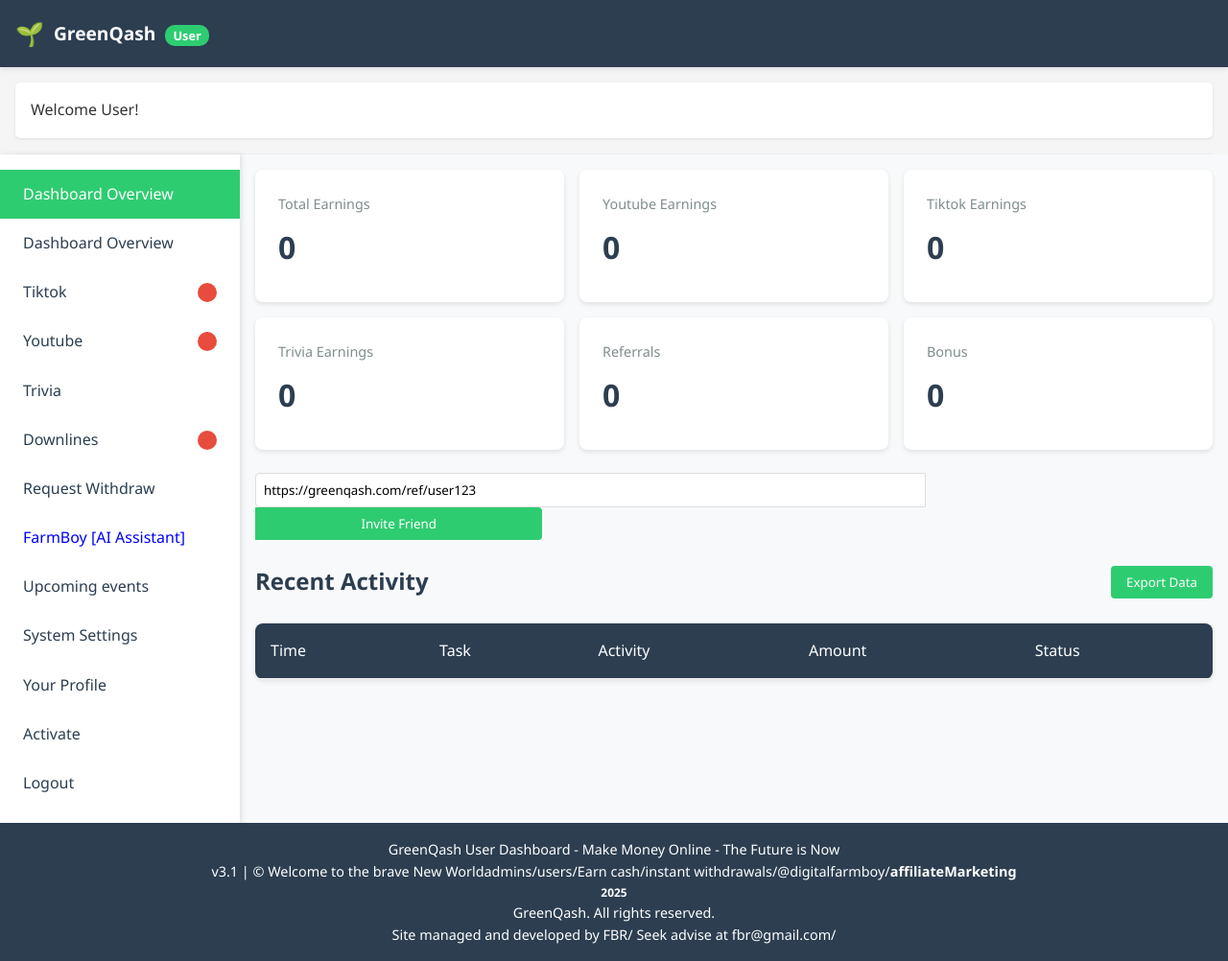
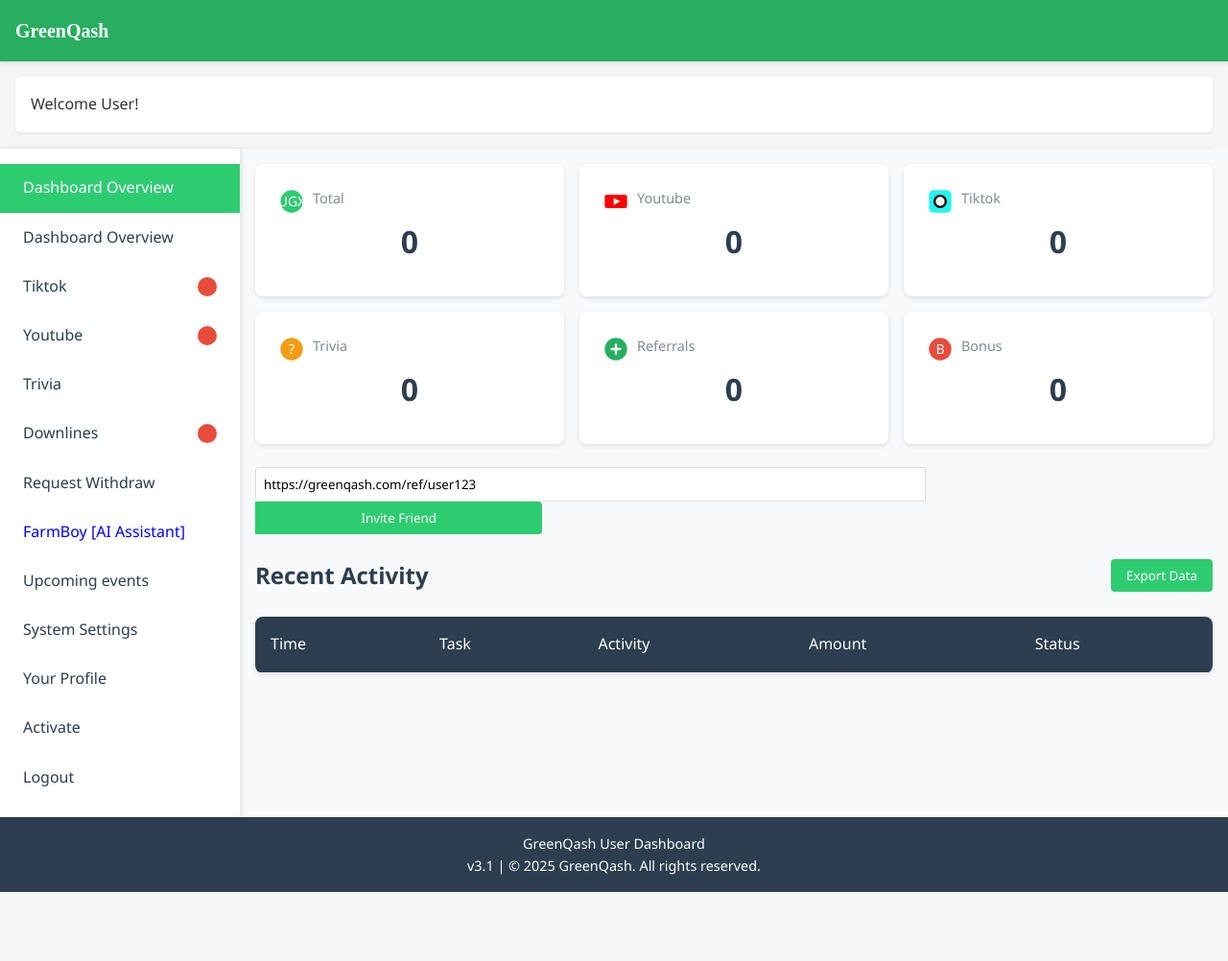
Before and after one commit to alphertech/GreenQash, a plain HTML site: page dashboard.html in a window 1280 px wide. Shown: the whole page at 96% size. After the commit the page ends 930 px from the top, so only its background shows below. Drawn offline with Linux system fonts and the light colour scheme; a script that the page names is missing.

Commit message:
Update dashboard.html
v4

```diff
--- a/dashboard.html
+++ b/dashboard.html
@@ -15,6 +15,8 @@
             --danger-color: #e74c3c;
             --warning-color: #f39c12;
             --info-color: #3498db;
+            /*will be the update after 3 weeks*/
+            --upgrade-color: #1308ed;
         }
 
         * {
@@ -32,7 +34,7 @@
         }
 
         header {
-            background-color: var(--dark-color);
+            background-color: var(--secondary-color);
             color: white;
             padding: 1rem;
             display: flex;
@@ -56,7 +58,8 @@
 
         .header-title {
             font-size: 1.2rem;
-            font-weight: bold;
+            font-weight: bolder;
+            font-family: 'Times New Roman', Times, serif;
         }
 
         .admin-badge {
@@ -204,7 +207,7 @@
             padding: 1.5rem;
             box-shadow: 0 2px 5px rgba(0, 0, 0, 0.1);
             transition: transform 0.3s ease;
-            min-width: 0;
+            min-width: fit-content;
             /* Prevent flex item overflow */
             overflow: hidden;
             /* Hide overflow */
@@ -231,6 +234,7 @@
             white-space: nowrap;
             overflow: hidden;
             text-overflow: ellipsis;
+            text-align: center;
         }
 
         .section-header {
@@ -449,6 +453,7 @@
             .stats-grid {
                 display: grid;
                 grid-template-columns: repeat(auto-fill, minmax(250px, 1fr));
+                justify-content: center;
                 gap: 1rem;
                 margin-bottom: 1.5rem;
             }
@@ -653,8 +658,9 @@
 <body>
     <header>
         <div class="header-left">
-            <div class="header-logo">🌱</div>
-            <span class="header-title">GreenQash <span class="admin-badge">User</span></span>
+            <!-- <div class="header-logo">🌱</div> -->
+            <span class="header-title" style="font-size: 20px; margin: 0; padding: 0;">GreenQash
+                <!--<span class="admin-badge">User</span> -->
         </div>
     </header>
     <article>
@@ -792,34 +798,65 @@
             <div class="admin-section active" id="dashboard-section">
                 <div class="stats-grid">
                     <div class="stat-card" id="total-users">
-                        <div class="stat-label">Total Earnings</div>
+                        <div style="display:flex;align-items:center;gap:0.5rem;">
+                            <svg width="28" height="28" viewBox="0 0 24 24" fill="none">
+                                <circle cx="12" cy="12" r="10" fill="#2ecc71" /><text x="12" y="16" text-anchor="middle"
+                                    font-size="12" fill="#fff">UGX</text>
+                            </svg>
+                            <div class="stat-label">Total</div>
+                        </div>
                         <div class="stat-value" id="allUsers">0</div>
-
                     </div>
                     <div class="stat-card" id="active-today">
-                        <div class="stat-label">Youtube Earnings</div>
+                        <div style="display:flex;align-items:center;gap:0.5rem;">
+                            <svg width="28" height="28" viewBox="0 0 24 24" fill="none">
+                                <rect x="2" y="6" width="20" height="12" rx="2" fill="#FF0000" />
+                                <polygon points="10,9 16,12 10,15" fill="#fff" />
+                            </svg>
+                            <div class="stat-label">Youtube</div>
+                        </div>
                         <div class="stat-value" id="youtube">0</div>
-
                     </div>
                     <div class="stat-card" id="pending-approvals">
-                        <div class="stat-label">Tiktok Earnings</div>
+                        <div style="display:flex;align-items:center;gap:0.5rem;">
+                            <svg width="28" height="28" viewBox="0 0 24 24" fill="none">
+                                <rect x="2" y="2" width="20" height="20" rx="4" fill="#25F4EE" />
+                                <circle cx="12" cy="12" r="6" fill="#000" />
+                                <rect x="8" y="8" width="8" height="8" rx="4" fill="#fff" />
+                            </svg>
+                            <div class="stat-label">Tiktok</div>
+                        </div>
                         <div class="stat-value" id="tiktok">0</div>
-
                     </div>
                     <div class="stat-card" id="withdrawal-stats">
-                        <div class="stat-label">Trivia Earnings</div>
+                        <div style="display:flex;align-items:center;gap:0.5rem;">
+                            <svg width="28" height="28" viewBox="0 0 24 24" fill="none">
+                                <circle cx="12" cy="12" r="10" fill="#f39c12" /><text x="12" y="16" text-anchor="middle"
+                                    font-size="12" fill="#fff">?</text>
+                            </svg>
+                            <div class="stat-label">Trivia</div>
+                        </div>
                         <div class="stat-value" id="triviaEarn">0</div>
-
                     </div>
                     <div class="stat-card" id="referral-network">
-                        <div class="stat-label">Referrals</div>
+                        <div style="display:flex;align-items:center;gap:0.5rem;">
+                            <svg width="28" height="28" viewBox="0 0 24 24" fill="none">
+                                <circle cx="12" cy="12" r="10" fill="#27ae60" />
+                                <path d="M8 12h8M12 8v8" stroke="#fff" stroke-width="2" stroke-linecap="round" />
+                            </svg>
+                            <div class="stat-label">Referrals</div>
+                        </div>
                         <div class="stat-value" id="refferals">0</div>
-
                     </div>
                     <div class="stat-card" id="help-requests">
-                        <div class="stat-label">Bonus</div>
+                        <div style="display:flex;align-items:center;gap:0.5rem;">
+                            <svg width="28" height="28" viewBox="0 0 24 24" fill="none">
+                                <circle cx="12" cy="12" r="10" fill="#e74c3c" /><text x="12" y="16" text-anchor="middle"
+                                    font-size="12" fill="#fff">B</text>
+                            </svg>
+                            <div class="stat-label">Bonus</div>
+                        </div>
                         <div class="stat-value">0</div>
-
                     </div>
                 </div>
 
@@ -1231,10 +1268,10 @@
                 <div class="vidSection"
                     style="max-width: 500px; margin: 2rem auto; background: #fff; border-radius: 8px; box-shadow: 0 2px 5px rgba(0,0,0,0.08); padding: 1rem;">
                     <div style="text-align: center; margin-bottom: 1rem; color: #7f8c8d;">
-                        <small>FarmBoy Chatbot</small>
+                        <small>FarmBoy v1</small>
                     </div>
                     <div id="chat-messages"
-                        style="height: 300px; overflow-y: auto; background: #f9f9f9; border-radius: 8px; padding: 1rem; margin-bottom: 1rem; border: 1px solid #eee;">
+                        style="height: 450px; overflow-y: auto; background: #f9f9f9; border-radius: 8px; padding: 1rem; margin-bottom: 1rem; border: 1px solid #eee;">
                     </div>
                     <form id="chat-form" style="display: flex; gap: 0.5rem;">
                         <input type="text" id="chat-input" placeholder="Type your message..." autocomplete="off"
@@ -1594,11 +1631,10 @@
     </div>
 
     <footer>
-        <p style="color: white;">GreenQash User Dashboard - Make Money Online - The Future is Now</p>
-        <p>v3.1 | &copy; <span>Welcome to the brave New World</span><span>admins/users/Earn cash/instant
-                withdrawals/@digitalfarmboy/<strong>affiliateMarketing</strong></span>
-        <h5 id="currentYear"></h5> GreenQash. All rights reserved.</p>
-        <p>Site managed and developed by FBR/ Seek advise at fbr@gmail.com/</p>
+        <p style="color: white;">GreenQash User Dashboard</p>
+        <p>v3.1 | &copy;
+            <span id="currentYear"></span> GreenQash. All rights reserved.
+        </p>
         <script>
             //footerSECTION
             document.addEventListener("DOMContentLoaded", function () {
```
